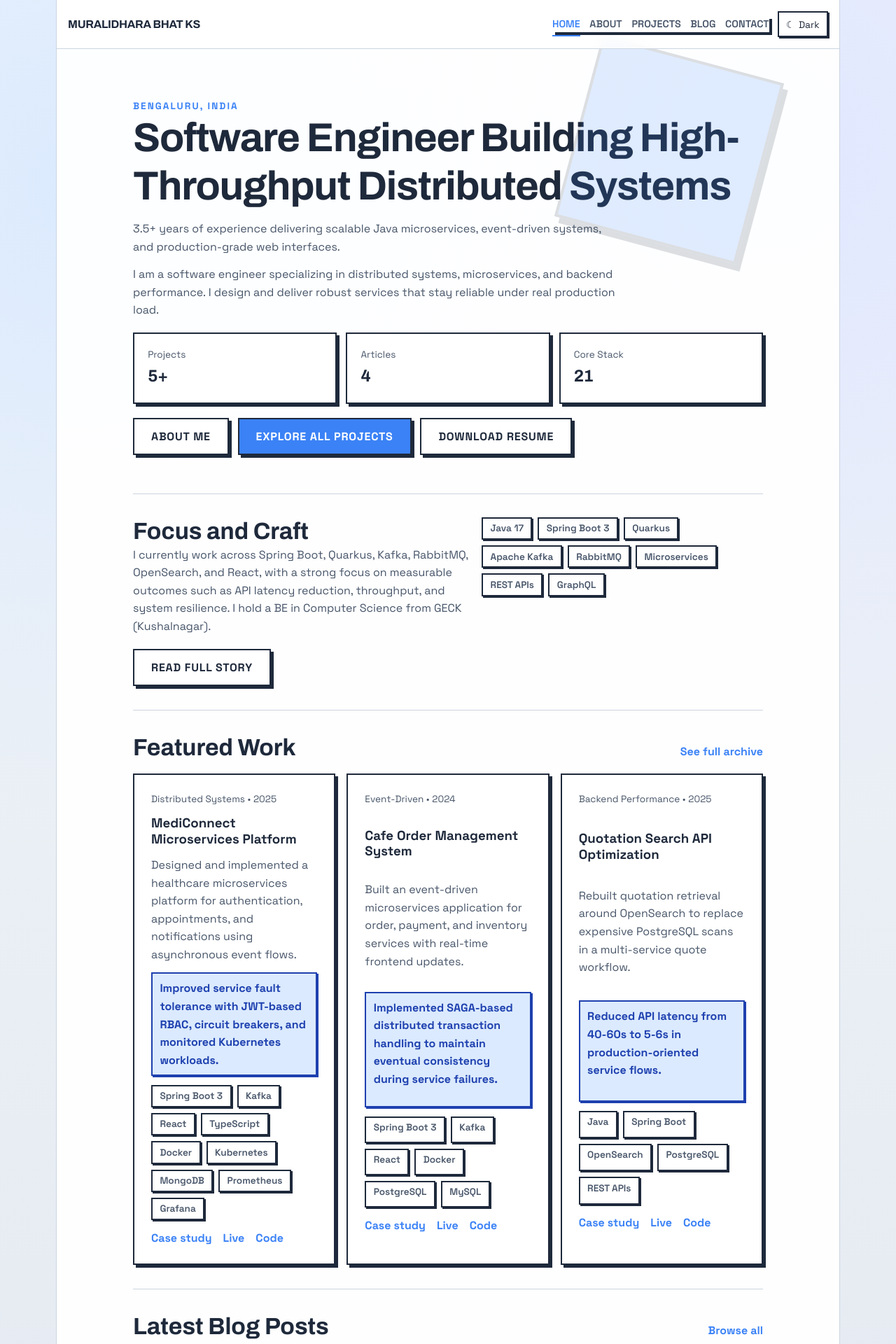
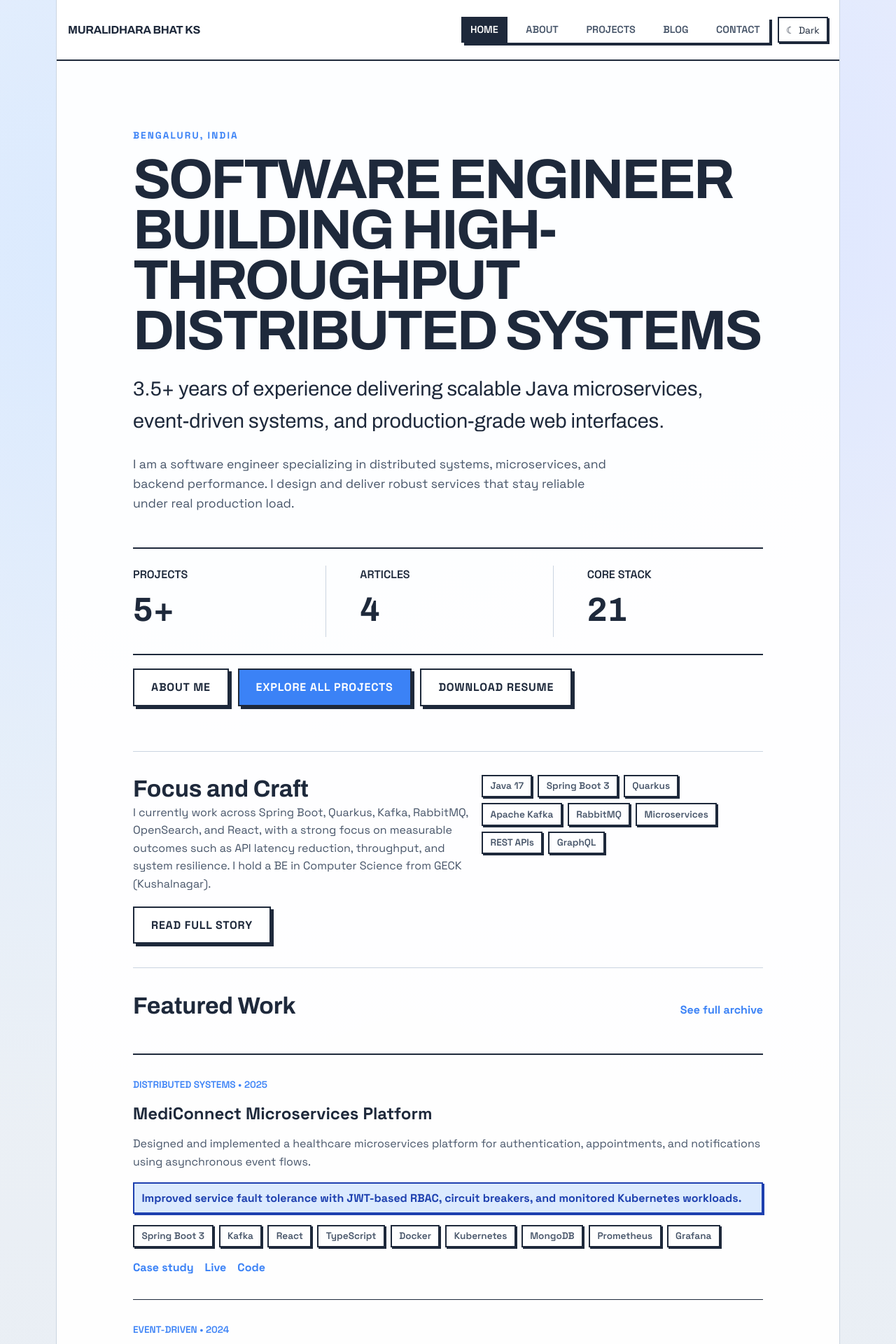
Before and after one commit to SlenderShield/SlenderShield.github.io, a React (Vite) app: page / in a window 1280 px wide. Shown: the top 1920 px of the page at 70% size. Built offline with nearby package versions, Linux system fonts and the light colour scheme.

Commit message:
feat: Add brutalism-inspired hero and KPI styles, and refine header and navigation appearance.

```diff
--- a/src/index.css
+++ b/src/index.css
@@ -1,23 +1,23 @@
-@import url('https://fonts.googleapis.com/css2?family=Archivo:wght@300;400;500;600;700&family=Space+Grotesk:wght@300;400;500;600;700&display=swap');
+@import url("https://fonts.googleapis.com/css2?family=Archivo:wght@300;400;500;600;700&family=Space+Grotesk:wght@300;400;500;600;700&display=swap");
 
 :root {
-  --bg: #F1F5F9;
+  --bg: #f1f5f9;
   --bg-deep: #ffffff;
-  --text: #1E293B;
+  --text: #1e293b;
   --text-soft: #475569;
   --line: #cbd5e1;
-  --brand: #3B82F6;
+  --brand: #3b82f6;
   --brand-soft: #dbeafe;
   --danger: #ef4444;
-  --shadow-color: #1E293B;
+  --shadow-color: #1e293b;
   --shadow: 4px 4px 0px var(--shadow-color);
   --shadow-hover: 6px 6px 0px var(--brand);
-  --font-body: 'Space Grotesk', 'Segoe UI', sans-serif;
-  --font-heading: 'Archivo', Georgia, sans-serif;
+  --font-body: "Space Grotesk", "Segoe UI", sans-serif;
+  --font-heading: "Archivo", Georgia, sans-serif;
 
   --bg-grad-1: #dbeafe;
   --bg-grad-2: #e0e7ff;
-  --bg-grad-3: #F1F5F9;
+  --bg-grad-3: #f1f5f9;
   --bg-grad-4: #e2e8f0;
 
   --radius-sm: 0px;
@@ -27,20 +27,20 @@
   --border-width: 2px;
 }
 
-:root[data-theme='dark'] {
-  --bg: #0F172A;
+:root[data-theme="dark"] {
+  --bg: #0f172a;
   --bg-deep: #020617;
-  --text: #F1F5F9;
+  --text: #f1f5f9;
   --text-soft: #94a3b8;
   --line: #334155;
-  --brand: #3B82F6;
+  --brand: #3b82f6;
   --brand-soft: #1e3a8a;
   --danger: #f87171;
   --shadow-color: #334155;
 
   --bg-grad-1: #0f172a;
   --bg-grad-2: #1e3a8a;
-  --bg-grad-3: #0F172A;
+  --bg-grad-3: #0f172a;
   --bg-grad-4: #020617;
 }
 
@@ -67,7 +67,10 @@ body {
 }
 
 * {
-  transition: background-color 0.2s ease, border-color 0.2s ease, color 0.2s ease;
+  transition:
+    background-color 0.2s ease,
+    border-color 0.2s ease,
+    color 0.2s ease;
 }
 
 input,
@@ -130,10 +133,9 @@ p {
   justify-content: flex-start;
   align-items: stretch;
   gap: 1rem;
-  padding: 1rem;
-  backdrop-filter: blur(8px);
-  background: color-mix(in oklab, var(--bg-deep), transparent 20%);
-  border-bottom: 1px solid var(--line);
+  padding: 1.5rem 1rem;
+  background: var(--bg-deep);
+  border-bottom: 2px solid var(--text);
 }
 
 .header-controls {
@@ -186,27 +188,25 @@ p {
   color: var(--text-soft);
   position: relative;
   width: 100%;
-  padding: 0.38rem 0.45rem;
+  padding: 0.4rem 0.6rem;
   text-transform: uppercase;
   font-size: 0.9rem;
+  border: 1px solid transparent;
 }
 
 .site-nav a:hover {
-  color: var(--brand);
+  color: var(--text);
+  border-color: var(--text);
 }
 
 .site-nav a.active {
-  color: var(--brand);
+  color: var(--bg-deep);
+  background: var(--text);
+  border-color: var(--text);
 }
 
 .site-nav a.active::after {
-  content: '';
-  position: absolute;
-  left: 0.45rem;
-  right: 0.45rem;
-  bottom: 0.1rem;
-  height: 2px;
-  background: var(--brand);
+  display: none;
 }
 
 .theme-toggle {
@@ -221,7 +221,8 @@ p {
   cursor: pointer;
   box-shadow: 2px 2px 0px var(--shadow-color);
 }
-.theme-toggle:hover, .nav-toggle:hover {
+.theme-toggle:hover,
+.nav-toggle:hover {
   transform: translate(-1px, -1px);
   box-shadow: 3px 3px 0px var(--brand);
 }
@@ -231,28 +232,28 @@ p {
   display: none;
 }
 
-:root[data-theme='dark'] .theme-toggle,
-:root[data-theme='dark'] .nav-toggle,
-:root[data-theme='dark'] .card,
-:root[data-theme='dark'] .detail-panel,
-:root[data-theme='dark'] .clean-panel,
-:root[data-theme='dark'] .blog-item,
-:root[data-theme='dark'] .hero-kpis article,
-:root[data-theme='dark'] .chip-button,
-:root[data-theme='dark'] .search-field input,
-:root[data-theme='dark'] .contact-form input,
-:root[data-theme='dark'] .contact-form textarea,
-:root[data-theme='dark'] .contact-form select,
-:root[data-theme='dark'] .button.ghost,
-:root[data-theme='dark'] .social-inline a {
+:root[data-theme="dark"] .theme-toggle,
+:root[data-theme="dark"] .nav-toggle,
+:root[data-theme="dark"] .card,
+:root[data-theme="dark"] .detail-panel,
+:root[data-theme="dark"] .clean-panel,
+:root[data-theme="dark"] .blog-item,
+:root[data-theme="dark"] .hero-kpis article,
+:root[data-theme="dark"] .chip-button,
+:root[data-theme="dark"] .search-field input,
+:root[data-theme="dark"] .contact-form input,
+:root[data-theme="dark"] .contact-form textarea,
+:root[data-theme="dark"] .contact-form select,
+:root[data-theme="dark"] .button.ghost,
+:root[data-theme="dark"] .social-inline a {
   background: #162335;
 }
 
-:root[data-theme='dark'] .site-nav {
+:root[data-theme="dark"] .site-nav {
   background: #162335;
 }
 
-:root[data-theme='dark'] .outcome {
+:root[data-theme="dark"] .outcome {
   background: #15333b;
   border-color: #26616e;
   color: #8ce4d5;
@@ -264,7 +265,7 @@ p {
 }
 
 .hero-section::after {
-  content: '';
+  content: "";
   position: absolute;
   width: 260px;
   height: 260px;
@@ -311,7 +312,9 @@ p {
   padding: 1.2rem;
   background: #ffffff;
   box-shadow: var(--shadow);
-  transition: transform 0.2s ease, box-shadow 0.2s ease;
+  transition:
+    transform 0.2s ease,
+    box-shadow 0.2s ease;
 }
 
 .hero-kpis article:hover {
@@ -337,7 +340,9 @@ p {
   box-shadow: 4px 4px 0px var(--shadow-color);
   text-transform: uppercase;
   letter-spacing: 0.05em;
-  transition: transform 0.2s ease, box-shadow 0.2s ease;
+  transition:
+    transform 0.2s ease,
+    box-shadow 0.2s ease;
 }
 .button:hover {
   transform: translate(-2px, -2px);
@@ -387,7 +392,9 @@ p {
   display: grid;
   gap: 0.8rem;
   box-shadow: var(--shadow);
-  transition: transform 0.2s ease, box-shadow 0.2s ease;
+  transition:
+    transform 0.2s ease,
+    box-shadow 0.2s ease;
 }
 .card:hover {
   transform: translate(-3px, -3px);
@@ -395,12 +402,12 @@ p {
 }
 
 .outcome {
-  color: #1E40AF;
+  color: #1e40af;
   font-weight: 700;
-  background: #DBEAFE;
-  border: var(--border-width) solid #1E40AF;
+  background: #dbeafe;
+  border: var(--border-width) solid #1e40af;
   padding: 0.5rem 0.65rem;
-  box-shadow: 2px 2px 0px #1E40AF;
+  box-shadow: 2px 2px 0px #1e40af;
 }
 
 .chip-row {
@@ -465,7 +472,9 @@ p {
   gap: 0.6rem;
   background: #ffffff;
   box-shadow: var(--shadow);
-  transition: transform 0.2s ease, box-shadow 0.2s ease;
+  transition:
+    transform 0.2s ease,
+    box-shadow 0.2s ease;
 }
 .blog-item:hover {
   transform: translate(-3px, -3px);
@@ -490,12 +499,14 @@ p {
   padding: 0.8rem;
   border: var(--border-width) solid var(--shadow-color);
   background: #ffffff;
-  box-shadow: inset 2px 2px 0px rgba(0,0,0,0.05);
+  box-shadow: inset 2px 2px 0px rgba(0, 0, 0, 0.05);
 }
 .contact-form input:focus,
 .contact-form textarea:focus {
   outline: none;
-  box-shadow: inset 4px 4px 0px rgba(0,0,0,0.05), 0 0 0 2px var(--brand);
+  box-shadow:
+    inset 4px 4px 0px rgba(0, 0, 0, 0.05),
+    0 0 0 2px var(--brand);
 }
 
 .form-status {
@@ -570,7 +581,9 @@ p {
   justify-content: center;
   font-weight: 600;
   box-shadow: 2px 2px 0px var(--shadow-color);
-  transition: transform 0.1s ease, box-shadow 0.1s ease;
+  transition:
+    transform 0.1s ease,
+    box-shadow 0.1s ease;
 }
 .chip-button:hover {
   transform: translate(-1px, -1px);
@@ -594,11 +607,13 @@ p {
   padding: 0.8rem;
   border: var(--border-width) solid var(--shadow-color);
   background: #ffffff;
-  box-shadow: inset 2px 2px 0px rgba(0,0,0,0.05);
+  box-shadow: inset 2px 2px 0px rgba(0, 0, 0, 0.05);
 }
 .search-field input:focus {
   outline: none;
-  box-shadow: inset 4px 4px 0px rgba(0,0,0,0.05), 0 0 0 2px var(--brand);
+  box-shadow:
+    inset 4px 4px 0px rgba(0, 0, 0, 0.05),
+    0 0 0 2px var(--brand);
 }
 
 .social-inline {
@@ -617,7 +632,9 @@ p {
   color: var(--text-soft);
   box-shadow: 2px 2px 0px var(--shadow-color);
   font-weight: 600;
-  transition: transform 0.2s ease, box-shadow 0.2s ease;
+  transition:
+    transform 0.2s ease,
+    box-shadow 0.2s ease;
 }
 .social-inline a:hover {
   transform: translate(-2px, -2px);
@@ -729,14 +746,12 @@ p {
 
   .site-nav a {
     width: auto;
-    padding: 0;
+    padding: 0.35rem 0.75rem;
     border-radius: 0;
   }
 
   .site-nav a.active::after {
-    left: 0;
-    right: 0;
-    bottom: -0.35rem;
+    display: none;
   }
 
   .card-grid {
@@ -833,7 +848,7 @@ p {
 }
 
 .about-image-wrapper::after {
-  content: '';
+  content: "";
   position: absolute;
   inset: 0;
   border: var(--border-width) solid var(--shadow-color);
@@ -873,7 +888,7 @@ p {
 }
 
 .fast-facts-list .fact-item::before {
-  content: '→';
+  content: "→";
   color: var(--brand);
   position: absolute;
   left: 0;
@@ -902,17 +917,6 @@ p {
   color: var(--color-primary);
 }
 
-.block-timeline::before {
-  content: '';
-  position: absolute;
-  top: 0;
-  bottom: 0;
-  left: 16px;
-  width: var(--border-width);
-  background: var(--line);
-  z-index: 1;
-}
-
 .block-timeline .timeline-item {
   position: relative;
   border-left: none;
@@ -934,7 +938,7 @@ p {
   box-shadow: 2px 2px 0px var(--shadow-color);
 }
 
-:root[data-theme='dark'] .block-timeline .timeline-dot {
+:root[data-theme="dark"] .block-timeline .timeline-dot {
   border-color: var(--bg);
 }
 
@@ -946,3 +950,118 @@ p {
     grid-template-columns: 1fr 1fr;
   }
 }
+
+/* Brutalism Utility Classes */
+.hero-spacious {
+  padding: 6rem 0 4rem;
+  display: flex;
+  flex-direction: column;
+  align-items: flex-start;
+}
+
+.hero-spacious h1 {
+  font-size: clamp(3rem, 8vw, 5rem);
+  text-transform: uppercase;
+  line-height: 0.9;
+  letter-spacing: -0.04em;
+  margin-top: 1rem;
+}
+
+.hero-spacious .hero-copy {
+  font-size: clamp(1.2rem, 3vw, 1.8rem);
+  margin-top: 1.5rem;
+  color: var(--text);
+  font-family: var(--font-heading);
+}
+
+.hero-spacious .hero-intro {
+  font-size: 1.1rem;
+  max-width: 60ch;
+  margin-top: 1.5rem;
+}
+
+.hero-kpis-row {
+  margin-top: 3rem;
+  display: flex;
+  flex-direction: column;
+  width: 100%;
+  border-top: 2px solid var(--text);
+  border-bottom: 2px solid var(--text);
+}
+
+.hero-kpis-row article {
+  padding: 1rem 0;
+  display: flex;
+  justify-content: space-between;
+  align-items: baseline;
+  border-bottom: 1px solid var(--line);
+}
+
+.hero-kpis-row article:last-child {
+  border-bottom: none;
+}
+
+.hero-kpis-row .meta {
+  font-size: 1rem;
+  font-weight: 600;
+  text-transform: uppercase;
+  color: var(--text);
+}
+
+.hero-kpis-row strong {
+  font-size: 2rem;
+  font-family: var(--font-heading);
+}
+
+@media (min-width: 768px) {
+  .hero-kpis-row {
+    flex-direction: row;
+    gap: 3rem;
+    padding: 1.5rem 0;
+  }
+  .hero-kpis-row article {
+    border-bottom: none;
+    padding: 0;
+    flex: 1;
+    flex-direction: column;
+    justify-content: flex-start;
+    align-items: flex-start;
+    border-right: 1px solid var(--line);
+    padding-right: 1.5rem;
+  }
+  .hero-kpis-row article:last-child {
+    border-right: none;
+    padding-right: 0;
+  }
+  .hero-kpis-row strong {
+    font-size: 3rem;
+  }
+}
+
+.naked-list {
+  display: flex;
+  flex-direction: column;
+  width: 100%;
+  margin-top: 2rem;
+}
+
+.naked-item {
+  padding: 2rem 0;
+  border-top: 1px solid var(--text);
+  display: grid;
+  gap: 1rem;
+}
+
+.naked-item:first-child {
+  border-top: 2px solid var(--text);
+}
+
+.naked-item h3 {
+  font-size: 1.5rem;
+}
+
+.naked-item .meta {
+  font-weight: 600;
+  text-transform: uppercase;
+  color: var(--brand);
+}
--- a/src/pages/HomePage.tsx
+++ b/src/pages/HomePage.tsx
@@ -1,30 +1,30 @@
-import { useMemo } from 'react'
-import { Link } from 'react-router-dom'
-import { PageLayout } from '../components/PageLayout'
-import { blogPosts } from '../content/blogPosts'
-import { projects } from '../content/projects'
-import { siteContent } from '../content/siteContent'
-import { useDocumentTitle } from '../hooks/useDocumentTitle'
-import { toReadableDate } from '../utils/date'
+import { useMemo } from "react";
+import { Link } from "react-router-dom";
+import { PageLayout } from "../components/PageLayout";
+import { blogPosts } from "../content/blogPosts";
+import { projects } from "../content/projects";
+import { siteContent } from "../content/siteContent";
+import { useDocumentTitle } from "../hooks/useDocumentTitle";
+import { toReadableDate } from "../utils/date";
 
 export function HomePage() {
-  useDocumentTitle('Home')
-  const featuredPosts = useMemo(() => blogPosts.slice(0, 3), [])
+  useDocumentTitle("Home");
+  const featuredPosts = useMemo(() => blogPosts.slice(0, 3), []);
   const featuredProjects = useMemo(
     () => projects.filter((project) => project.featured).slice(0, 3),
     [],
-  )
+  );
 
   return (
     <PageLayout>
       <main>
-        <section className="hero-section container reveal">
+        <section className="hero-spacious container reveal">
           <p className="eyebrow">{siteContent.location}</p>
           <h1>{siteContent.headline}</h1>
           <p className="hero-copy">{siteContent.subheadline}</p>
           <p className="hero-intro">{siteContent.about[0]}</p>
 
-          <div className="hero-kpis">
+          <div className="hero-kpis-row">
             <article>
               <p className="meta">Projects</p>
               <strong>{projects.length}+</strong>
@@ -74,9 +74,9 @@ export function HomePage() {
             <h2>Featured Work</h2>
             <Link to="/projects">See full archive</Link>
           </div>
-          <div className="card-grid">
+          <div className="naked-list">
             {featuredProjects.map((project) => (
-              <article className="card" key={project.title}>
+              <article className="naked-item" key={project.title}>
                 <p className="meta">
                   {project.category} • {project.year}
                 </p>
@@ -107,11 +107,12 @@ export function HomePage() {
             <h2>Latest Blog Posts</h2>
             <Link to="/blog">Browse all</Link>
           </div>
-          <div className="card-grid compact">
+          <div className="naked-list">
             {featuredPosts.map((post) => (
-              <article className="card" key={post.slug}>
+              <article className="naked-item" key={post.slug}>
                 <p className="meta">
-                  {toReadableDate(post.publishedOn)} • {post.readMinutes} min read
+                  {toReadableDate(post.publishedOn)} • {post.readMinutes} min
+                  read
                 </p>
                 <h3>{post.title}</h3>
                 <p>{post.excerpt}</p>
@@ -132,5 +133,5 @@ export function HomePage() {
         </section>
       </main>
     </PageLayout>
-  )
+  );
 }
```
